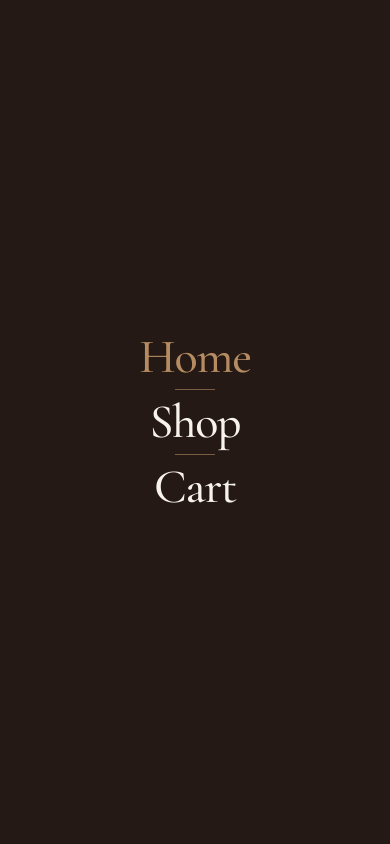
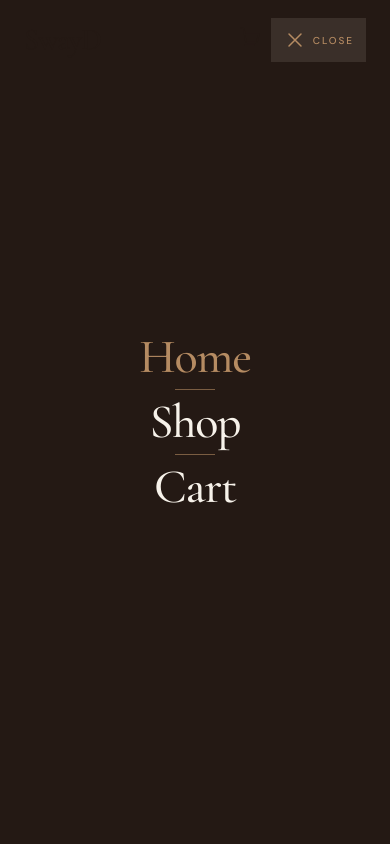
Before and after one commit to MorakinyoErioluwa/swayd, a React (Vite) app: page / in a window 390 px wide. Both pictures are taken after a click on the button "Open navigation menu". Shown: the top 844 px of the page. Built offline with nearby package versions, Linux system fonts and the light colour scheme; no server answers.

Commit message:
Navbar: fix overlay z-order, labeled close button, empty-area close

```diff
--- a/src/components/Navbar.jsx
+++ b/src/components/Navbar.jsx
@@ -100,7 +100,7 @@ function Navbar() {
     >
 
       {/* Main navbar */}
-      <div className="mx-auto flex h-20 max-w-7xl items-center justify-between px-6 md:px-10 lg:px-12">
+      <div className="relative z-50 mx-auto flex h-20 max-w-7xl items-center justify-between px-6 md:px-10 lg:px-12">
 
         {/* Logo */}
         <ScrollReveal delay={0}>
@@ -155,12 +155,17 @@ function Navbar() {
             <button
               type="button"
               onClick={() => setIsMenuOpen((current) => !current)}
-              className="flex h-11 w-11 items-center justify-center text-deep-brown"
-              aria-label="Toggle navigation menu"
+              className={`flex h-11 min-w-11 items-center justify-center gap-1.5 px-3 transition-colors ${
+                isMenuOpen
+                  ? "bg-cream/10 text-camel"
+                  : "text-deep-brown"
+              }`}
+              aria-label={isMenuOpen ? "Close navigation menu" : "Open navigation menu"}
               aria-expanded={isMenuOpen}
               aria-controls="mobile-menu"
             >
               {isMenuOpen ? (
+                <>
                   <svg
                     xmlns="http://www.w3.org/2000/svg"
                     fill="none"
@@ -175,6 +180,11 @@ function Navbar() {
                       d="M6 18 18 6M6 6l12 12"
                     />
                   </svg>
+
+                  <span className="text-[10px] font-medium uppercase tracking-[0.2em]">
+                    Close
+                  </span>
+                </>
               ) : (
                 <svg
                   xmlns="http://www.w3.org/2000/svg"
@@ -202,6 +212,11 @@ function Navbar() {
         id="mobile-menu"
         aria-hidden={!isMenuOpen}
         inert={!isMenuOpen}
+        onMouseDown={(event) => {
+          if (event.target === event.currentTarget) {
+            setIsMenuOpen(false);
+          }
+        }}
         className={`fixed inset-0 z-40 flex flex-col items-center justify-center gap-2 bg-deep-brown px-6 text-cream transition-opacity duration-300 ease-out md:hidden ${
           isMenuOpen
             ? "pointer-events-auto opacity-100"
```
Lines whose indentation alone changed are shown as unchanged.
